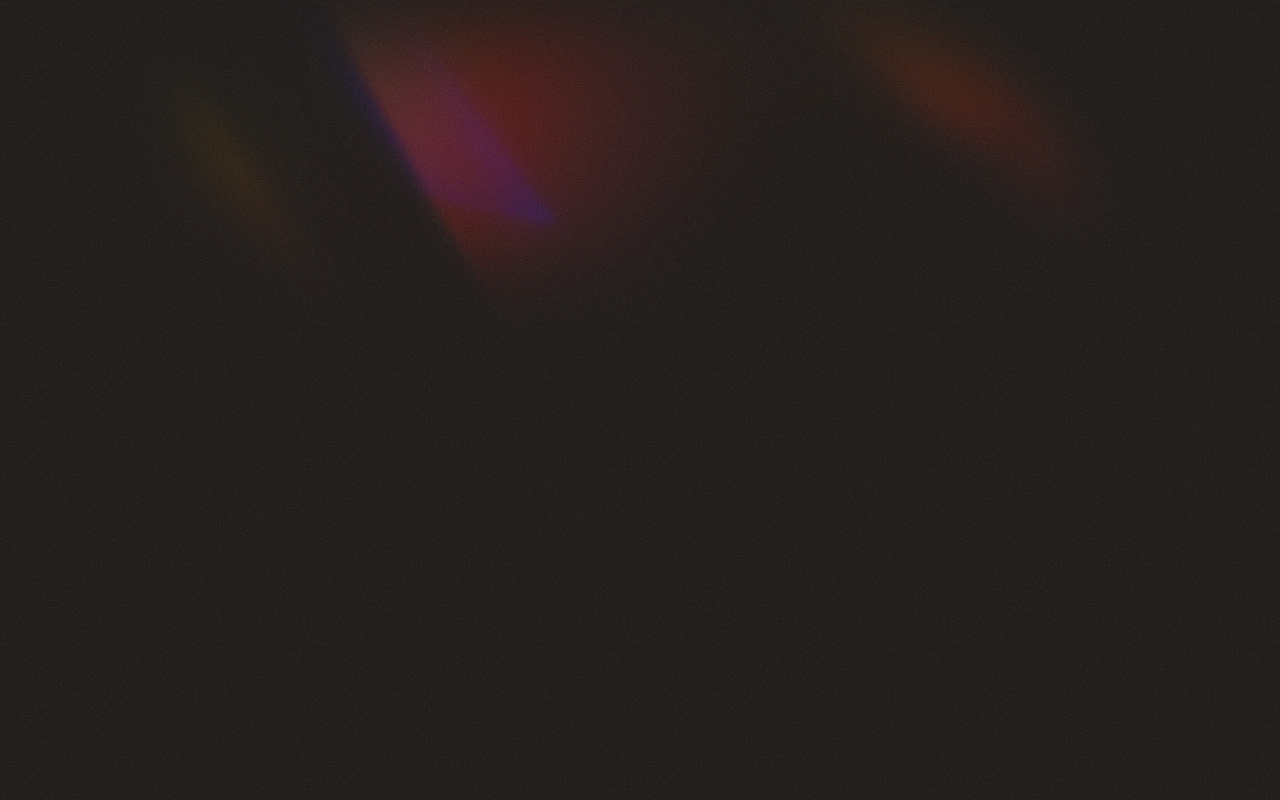
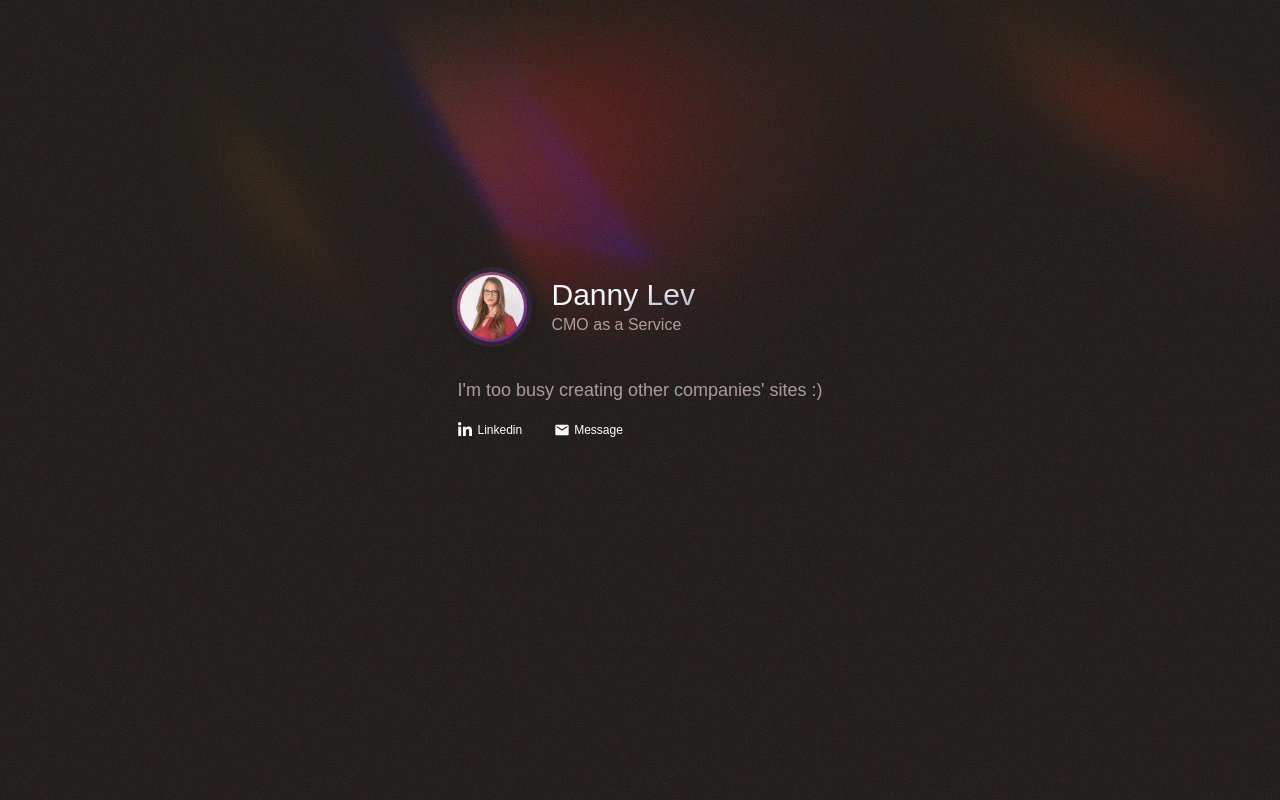
Before and after one commit to GrowEmpireNow/portfolio, a Next.js app: page / in a window 1280 px wide. Built offline with nearby package versions, Linux system fonts and the light colour scheme; a web font is replaced by a local one.

Commit message:
header done

```diff
--- /dev/null
+++ b/components/Container.tsx
@@ -0,0 +1,15 @@
+import { FC } from 'react';
+
+type ContainerProps = {
+  children: React.ReactNode;
+};
+
+const Container: FC<ContainerProps> = (props) => {
+  return (
+    <div className='container max-w-2xl mx-auto relative z-20'>
+      {props.children}
+    </div>
+  );
+};
+
+export default Container;
--- a/components/home/Hero.tsx
+++ b/components/home/Hero.tsx
@@ -1,18 +1,57 @@
 import { FC } from 'react';
+import Image from 'next/image';
+import Container from '../Container';
+import { FaLinkedinIn } from 'react-icons/fa';
+import { MdEmail } from 'react-icons/md';
+import danny from '/public/images/danny.jpeg';
+import Link from 'next/link';
 
 type HeroProps = {};
 
 const Hero: FC<HeroProps> = ({}) => {
   return (
-    <header className='container relative z-20 mx-auto'>
-      <div className='flex flex-col gap-2 md:gap-8 text-center'>
-        <h1 className='text-6xl md:text-9xl font-medium text-transparent bg-clip-text bg-gradient-to-br from-slate-50 via-slate-100 to-slate-400'>
-          Danny Lev
-        </h1>
-        <p className='text-base md:text-2xl opacity-70'>
+    <header className='md:pt-48 pt-10 pb-20'>
+      <Container>
+        <div className='flex items-center space-x-6'>
+          <div className='rounded-full bg-gradient-to-tl from-purple-700/60 to-rose-400/60 shadow-lg p-[3px] ring-[5px] ring-purple-500/10'>
+            <div className='rounded-full w-16 h-16 overflow-hidden'>
+              <Image
+                src={danny}
+                alt='Danny Lev'
+                priority
+                width={70}
+                height={70}
+                className='w-full h-full object-cover'
+              />
+            </div>
+          </div>
+          <div>
+            <h1 className='text-3xl font-medium text-transparent bg-clip-text bg-gradient-to-br from-slate-50 via-slate-100 to-slate-400'>
+              Danny Lev
+            </h1>
+            <p className='text-rose-100/60'>CMO as a Service</p>
+          </div>
+        </div>
+        <p className='align-middle text-lg leading-6 text-rose-100/60 mt-5 md:mt-9'>
           I&apos;m too busy creating other companies&apos; sites :)
         </p>
-      </div>
+        <div className='mt-5 flex gap-8'>
+          <a
+            href='https://www.linkedin.com/in/dannylev/'
+            target='_blank'
+            rel='noreferrer noopener'
+            className='flex items-center gap-1'>
+            <FaLinkedinIn /> <span className='text-xs'>Linkedin</span>
+          </a>
+          <Link
+            href='/contact'
+            target='_blank'
+            rel='noreferrer noopener'
+            className='flex items-center gap-1'>
+            <MdEmail /> <span className='text-xs'>Message</span>
+          </Link>
+        </div>
+      </Container>
     </header>
   );
 };
--- a/package.json
+++ b/package.json
@@ -20,6 +20,7 @@
     "react": "18.2.0",
     "react-dom": "18.2.0",
     "react-hook-form": "^7.42.1",
+    "react-icons": "^4.7.1",
     "typescript": "4.9.4",
     "yup": "^0.32.11"
   },
--- a/pages/api/hello.ts
+++ /dev/null
@@ -1,13 +0,0 @@
-// Next.js API route support: https://nextjs.org/docs/api-routes/introduction
-import type { NextApiRequest, NextApiResponse } from 'next'
-
-type Data = {
-  name: string
-}
-
-export default function handler(
-  req: NextApiRequest,
-  res: NextApiResponse<Data>
-) {
-  res.status(200).json({ name: 'John Doe' })
-}
--- a/pages/index.tsx
+++ b/pages/index.tsx
@@ -13,15 +13,16 @@ export default function Home() {
         <meta name='viewport' content='width=device-width, initial-scale=1' />
         <link rel='icon' href='/favicon.ico' />
       </Head>
-      <main className='px-5 py-20 min-h-screen relative flex md:items-center'>
-        {/* <Hero /> */}
+      <main className='px-5 py-20 min-h-screen relative flex flex-col md:items-center'>
+        <Hero />
 
         <div className='pointer-events-none absolute inset-0 overflow-hidden w-full max-w-[1500px] mx-auto'>
           <div style={{ transform: 'translateY(0px)' }}>
             <Image
               src={bg}
               alt=''
-              className='w-full h-full mix-blend-multiply will-change-transform object-cover mx-auto xl:min-h-0 min-h-[30vh] opacity-[0.3]'
+              priority
+              className='w-full max-w-none min-w-[1500px] relative -left-[34rem] md:left-0 h-full mix-blend-multiply will-change-transform object-cover mx-auto xl:min-h-0 min-h-[30vh] opacity-[0.3]'
             />
           </div>
         </div>
```
Also changed, not shown: public/images/danny.jpeg (added), 1 other file (tests, documents, lock files or other folders).
